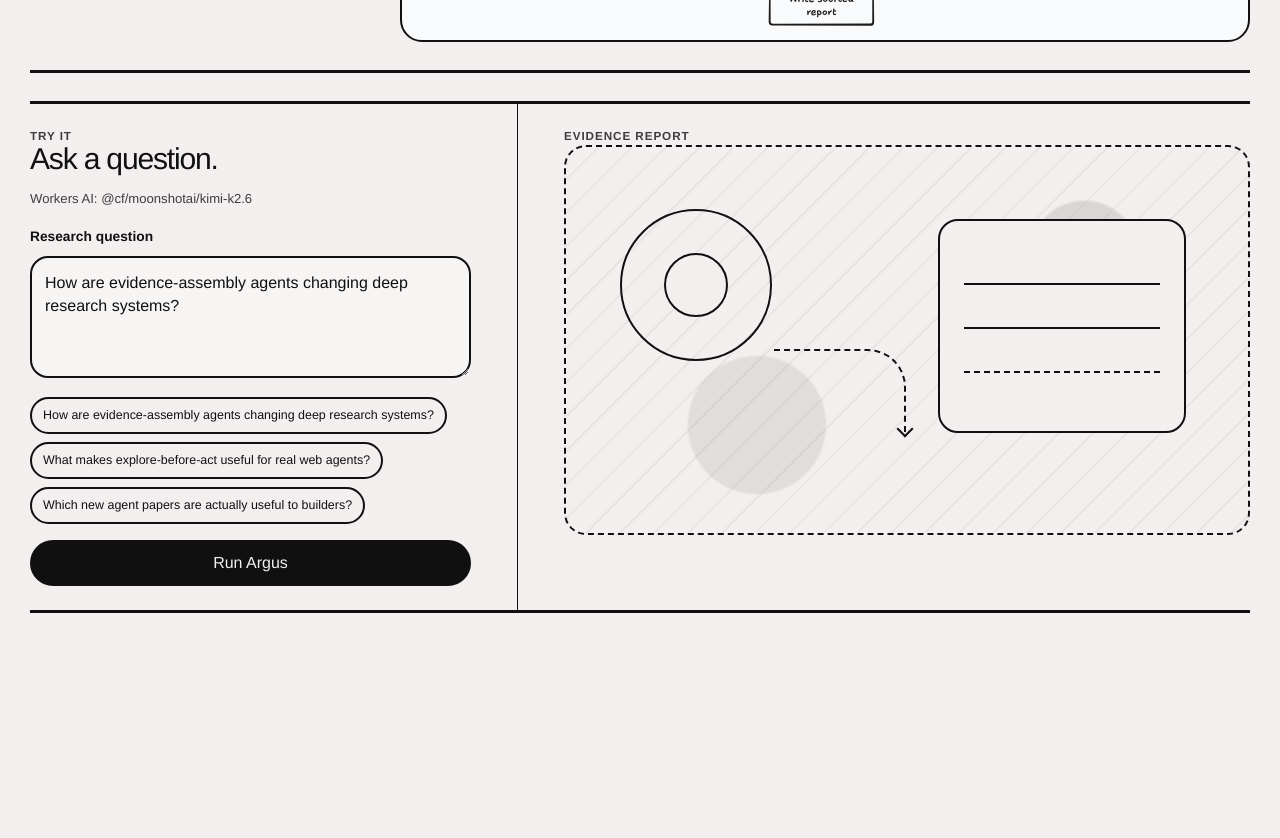
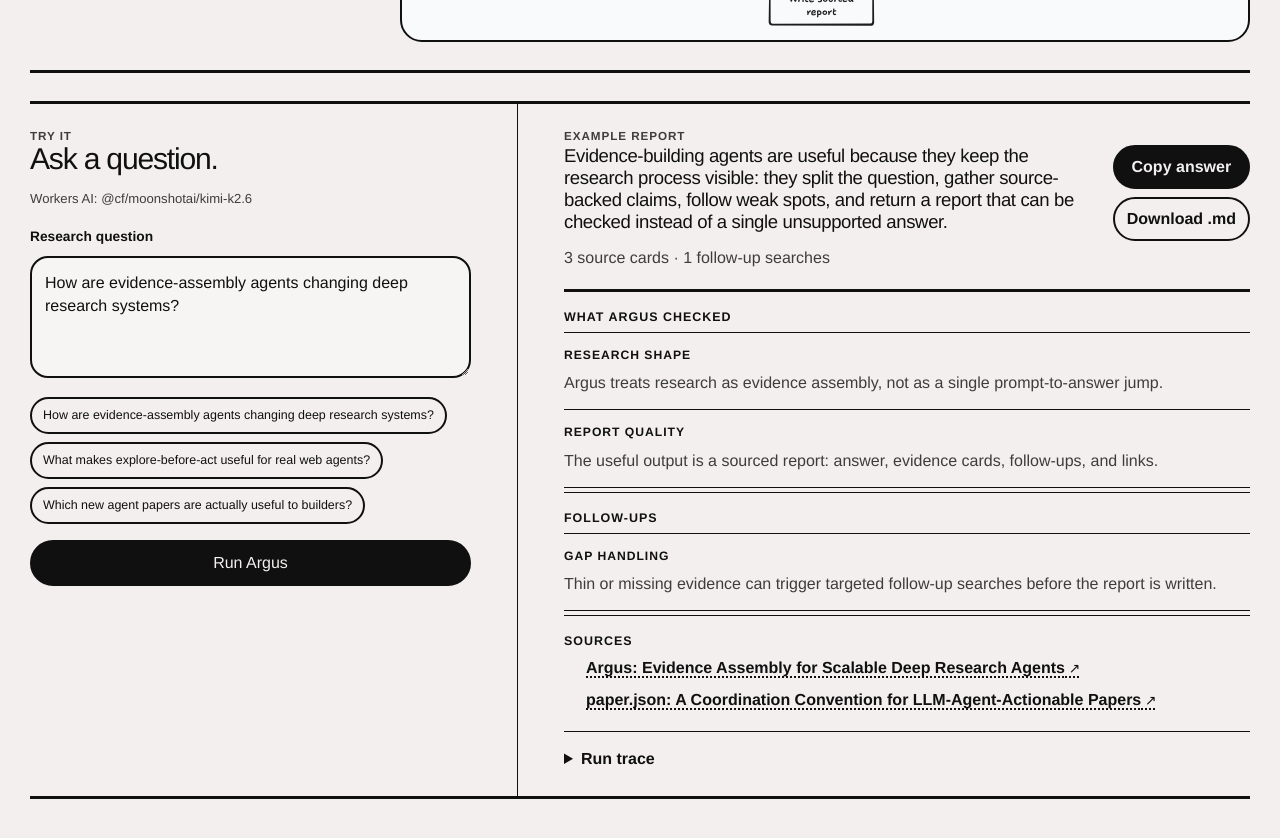
Before and after one commit to acoyfellow/argus, a SvelteKit app: page / in a window 1280 px wide. Shown: the part 680-1518 px from the top of the page. Before the commit the page ends 1365 px from the top, so only its background shows below. Built offline with nearby package versions, Linux system fonts and the light colour scheme.

Commit message:
Show an example report on first load

```diff
--- a/src/routes/+page.server.ts
+++ b/src/routes/+page.server.ts
@@ -1,6 +1,11 @@
 import { configuredModel } from '$lib/argus/server';
+import type { ArgusOutput } from '$lib/argus/types';
 import type { PageServerLoad } from './$types';
 
-export const load: PageServerLoad = async ({ platform }) => ({
-	model: configuredModel({ ARGUS_MODEL: platform?.env.ARGUS_MODEL })
-});
+export const load: PageServerLoad = async ({ fetch, platform }) => {
+	const example = await fetch('/examples/example-report.json').then((response) => response.json() as Promise<ArgusOutput>);
+	return {
+		model: configuredModel({ ARGUS_MODEL: platform?.env.ARGUS_MODEL }),
+		example
+	};
+};
--- a/src/routes/+page.svelte
+++ b/src/routes/+page.svelte
@@ -13,6 +13,9 @@
 
 	let question = $state(questionExamples[0]);
 	let snapshot = $state<WorkflowSnapshot | null>(null);
+	$effect(() => {
+		if (!snapshot) snapshot = { id: 'example-report', status: 'complete', output: data.example };
+	});
 	let busy = $state(false);
 	let notice = $state('');
 
@@ -135,7 +138,7 @@
 		</div>
 
 		<div class="result report">
-			<p class="eyebrow">Evidence report</p>
+			<p class="eyebrow">{snapshot?.id === 'example-report' ? 'Example report' : 'Evidence report'}</p>
 			{#if report}
 				<header class="report-head">
 					<div>
--- /dev/null
+++ b/static/examples/example-report.json
@@ -0,0 +1,125 @@
+{
+  "question": "What makes evidence-building research agents more useful than one-shot answers?",
+  "answer": "Evidence-building agents are useful because they keep the research process visible: they split the question, gather source-backed claims, follow weak spots, and return a report that can be checked instead of a single unsupported answer.",
+  "graph": {
+    "question": "What makes evidence-building research agents more useful than one-shot answers?",
+    "facets": [
+      {
+        "id": "f1",
+        "label": "Research shape",
+        "query": "research shape",
+        "why": "Example angle."
+      },
+      {
+        "id": "f2",
+        "label": "Gap handling",
+        "query": "gap handling",
+        "why": "Example angle."
+      },
+      {
+        "id": "f3",
+        "label": "Report quality",
+        "query": "report quality",
+        "why": "Example angle."
+      }
+    ],
+    "evidence": [
+      {
+        "facetId": "f1",
+        "facet": "Research shape",
+        "claim": "Argus treats research as evidence assembly, not as a single prompt-to-answer jump.",
+        "summary": "The workflow first breaks the ask into angles, then gathers bounded source cards for each angle.",
+        "confidence": 0.9,
+        "coverage": "supported",
+        "sources": [
+          {
+            "title": "Argus: Evidence Assembly for Scalable Deep Research Agents",
+            "url": "https://arxiv.org/abs/2605.16217",
+            "excerpt": "Deep research answers are composed of complementary pieces of evidence."
+          }
+        ]
+      },
+      {
+        "facetId": "f2",
+        "facet": "Gap handling",
+        "claim": "Thin or missing evidence can trigger targeted follow-up searches before the report is written.",
+        "summary": "The evidence board exposes weak spots, so the next search is aimed at the gap instead of rerunning the whole task.",
+        "confidence": 0.9,
+        "coverage": "follow-up",
+        "sources": [
+          {
+            "title": "Argus: Evidence Assembly for Scalable Deep Research Agents",
+            "url": "https://arxiv.org/abs/2605.16217",
+            "excerpt": "The Navigator inspects the graph for gaps and dispatches new searches."
+          }
+        ]
+      },
+      {
+        "facetId": "f3",
+        "facet": "Report quality",
+        "claim": "The useful output is a sourced report: answer, evidence cards, follow-ups, and links.",
+        "summary": "That gives readers a compact artifact they can copy, download, and audit.",
+        "confidence": 0.9,
+        "coverage": "supported",
+        "sources": [
+          {
+            "title": "paper.json: A Coordination Convention for LLM-Agent-Actionable Papers",
+            "url": "https://arxiv.org/abs/2605.16194",
+            "excerpt": "Agents benefit from stable, inspectable claims and explicit scope."
+          },
+          {
+            "title": "Argus: Evidence Assembly for Scalable Deep Research Agents",
+            "url": "https://arxiv.org/abs/2605.16217",
+            "excerpt": "The final answer traces back to evidence nodes."
+          }
+        ]
+      }
+    ],
+    "gaps": [
+      {
+        "facetId": "f2",
+        "facet": "Gap handling",
+        "reason": "The first pass was thin, so Argus ran one follow-up search.",
+        "query": "targeted follow-up search for evidence graph gaps"
+      }
+    ],
+    "coverage": {
+      "supported": 2,
+      "followUps": 1,
+      "totalFacets": 3
+    }
+  },
+  "followUps": [
+    {
+      "facet": {
+        "id": "f2-follow-up",
+        "label": "Gap handling follow-up",
+        "query": "targeted follow-up search for evidence graph gaps",
+        "why": "The first pass was thin."
+      },
+      "evidence": {
+        "facetId": "f2",
+        "facet": "Gap handling",
+        "claim": "Thin or missing evidence can trigger targeted follow-up searches before the report is written.",
+        "summary": "The evidence board exposes weak spots, so the next search is aimed at the gap instead of rerunning the whole task.",
+        "confidence": 0.9,
+        "coverage": "follow-up",
+        "sources": [
+          {
+            "title": "Argus: Evidence Assembly for Scalable Deep Research Agents",
+            "url": "https://arxiv.org/abs/2605.16217",
+            "excerpt": "The Navigator inspects the graph for gaps and dispatches new searches."
+          }
+        ]
+      }
+    }
+  ],
+  "trace": [
+    "accepted question",
+    "split into 3 angles",
+    "assembled source cards",
+    "dispatched 1 gap-triggered follow-up",
+    "wrote sourced report"
+  ],
+  "completedAt": "2026-05-19T00:00:00.000Z"
+}
```
